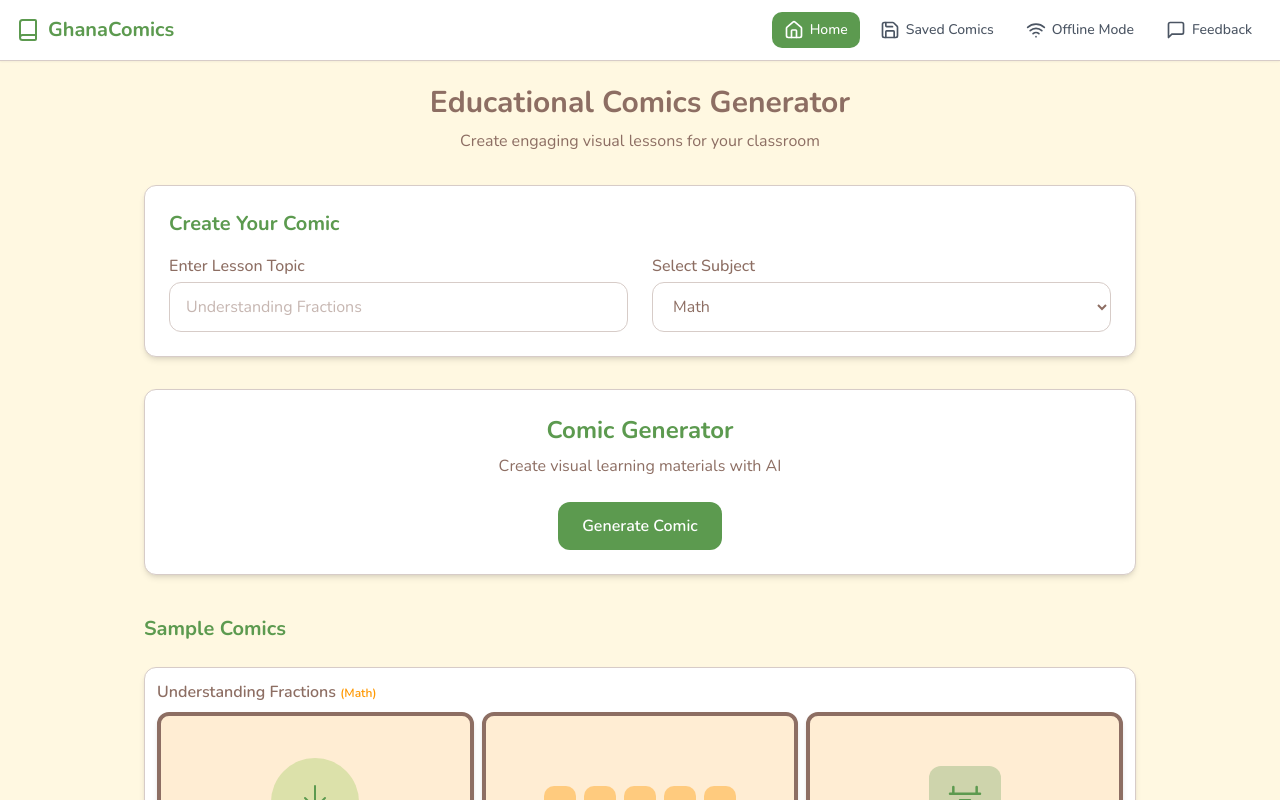
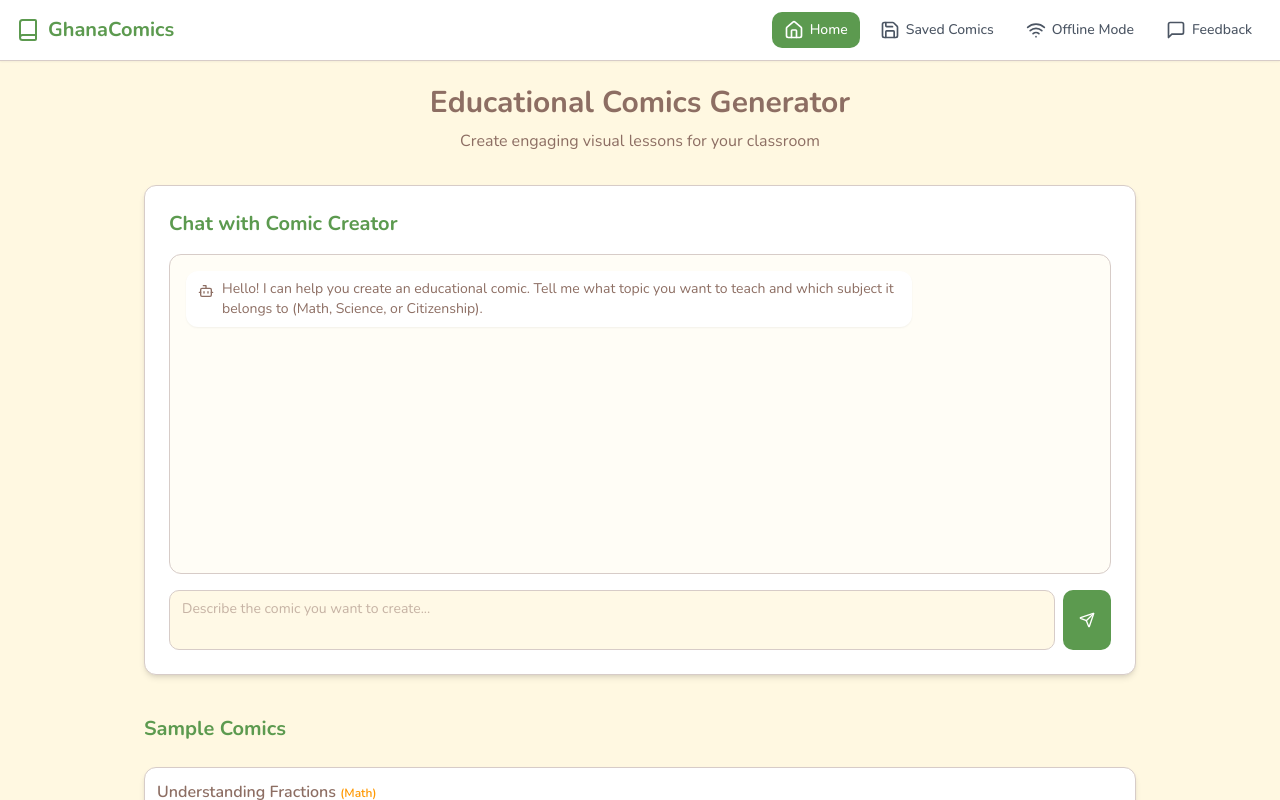
Before and after one commit to sylvesterakrong/comickids-ai, a React (Vite) app: page / in a window 1280 px wide. Shown: the top 800 px of the page. Built offline with nearby package versions, Linux system fonts and the light colour scheme.

Commit message:
Refactor: Implement chatbot interface
Replace topic and subject inputs with a chatbot-style interface for comic generation.

```diff
--- a/src/components/ComicGenerator.tsx
+++ b/src/components/ComicGenerator.tsx
@@ -1,5 +1,5 @@
 
-import React, { useState } from 'react';
+import React, { useState, useEffect } from 'react';
 import { DownloadIcon, RefreshCcw } from 'lucide-react';
 import { toast } from 'sonner';
 
@@ -11,6 +11,13 @@ interface ComicGeneratorProps {
 const ComicGenerator: React.FC<ComicGeneratorProps> = ({ subject, topic }) => {
   const [isLoading, setIsLoading] = useState(false);
   const [isGenerated, setIsGenerated] = useState(false);
+
+  // Auto-generate when component mounts with valid props
+  useEffect(() => {
+    if (topic) {
+      handleGenerateComic();
+    }
+  }, [topic]);
 
   const handleGenerateComic = () => {
     if (!topic) {
@@ -35,30 +42,20 @@ const ComicGenerator: React.FC<ComicGeneratorProps> = ({ subject, topic }) => {
   return (
     <div className="rounded-xl border border-ghana-lightBrown bg-white p-6 shadow-md">
       <div className="mb-6 text-center">
-        <h2 className="mb-2 text-2xl font-bold text-ghana-green">Comic Generator</h2>
-        <p className="text-ghana-brown">Create visual learning materials with AI</p>
+        <h2 className="mb-2 text-2xl font-bold text-ghana-green">Your Comic</h2>
+        <p className="text-ghana-brown">Visual learning materials for your classroom</p>
       </div>
 
       {!isGenerated ? (
         <div className="flex flex-col gap-4">
           <div className="text-center">
-            <button
-              onClick={handleGenerateComic}
-              disabled={isLoading}
-              className="relative inline-flex w-full items-center justify-center rounded-lg bg-ghana-green px-6 py-3 font-semibold text-white transition-colors hover:bg-ghana-lightGreen focus:outline-none focus:ring-2 focus:ring-ghana-green focus:ring-offset-2 disabled:cursor-not-allowed disabled:opacity-70 md:w-auto"
-            >
-              {isLoading ? (
-                <>
+            {/* Loading state */}
+            <div className="inline-flex items-center justify-center rounded-lg bg-ghana-green px-6 py-3 font-semibold text-white">
               <RefreshCcw className="mr-2 h-4 w-4 animate-spin-slow" />
-                  <span className="loading-dots">Generating with AI</span>
-                </>
-              ) : (
-                "Generate Comic"
-              )}
-            </button>
+              <span className="loading-dots">Generating your comic</span>
+            </div>
           </div>
 
-          {isLoading && (
           <div className="mt-6">
             <div className="mb-2 h-4 w-full animate-pulse rounded-full bg-ghana-lightBrown/30"></div>
             <div className="h-4 w-3/4 animate-pulse rounded-full bg-ghana-lightBrown/30"></div>
@@ -68,7 +65,6 @@ const ComicGenerator: React.FC<ComicGeneratorProps> = ({ subject, topic }) => {
               ))}
             </div>
           </div>
-          )}
         </div>
       ) : (
         <div className="space-y-6">
@@ -120,9 +116,9 @@ const ComicGenerator: React.FC<ComicGeneratorProps> = ({ subject, topic }) => {
                   </div>
                   <div className="flex h-1/4 items-center justify-center bg-white p-2">
                     <p className="text-center text-xs">
-                      {i === 0 && `Understanding ${topic}: First we learn what ${topic.toLowerCase()} means`}
-                      {i === 1 && `Using ${topic.toLowerCase()} in daily activities at the market`}
-                      {i === 2 && `Practice: Students try ${topic.toLowerCase()} themselves`}
+                      {i === 0 && `Understanding ${topic.split(' ').slice(0, 2).join(' ')}: First we learn what it means`}
+                      {i === 1 && `Using this concept in daily activities at the market`}
+                      {i === 2 && `Practice: Students try it themselves`}
                     </p>
                   </div>
                 </div>
--- a/src/components/HomeTab.tsx
+++ b/src/components/HomeTab.tsx
@@ -1,17 +1,107 @@
 
-import React, { useState } from 'react';
+import React, { useState, useRef, useEffect } from 'react';
 import SampleComicStrip from './SampleComicStrip';
 import ComicGenerator from './ComicGenerator';
+import { Send, Bot, User } from 'lucide-react';
+import { Button } from '@/components/ui/button';
+import { Textarea } from '@/components/ui/textarea';
+import { toast } from 'sonner';
 
 const HomeTab: React.FC = () => {
   const [topic, setTopic] = useState('');
   const [subject, setSubject] = useState('Math');
+  const [messages, setMessages] = useState<Array<{ role: 'user' | 'bot'; content: string }>>([
+    {
+      role: 'bot',
+      content: 'Hello! I can help you create an educational comic. Tell me what topic you want to teach and which subject it belongs to (Math, Science, or Citizenship).'
+    }
+  ]);
+  const [userInput, setUserInput] = useState('');
+  const [showGenerator, setShowGenerator] = useState(false);
+
+  const messagesEndRef = useRef<HTMLDivElement>(null);
 
   const sampleTopics = [
     { title: 'Understanding Fractions', subject: 'Math' },
     { title: 'Plant Life Cycle', subject: 'Science' },
     { title: 'Community Helper Roles', subject: 'Citizenship' }
   ];
+
+  useEffect(() => {
+    scrollToBottom();
+  }, [messages]);
+
+  const scrollToBottom = () => {
+    messagesEndRef.current?.scrollIntoView({ behavior: 'smooth' });
+  };
+
+  const handleSendMessage = () => {
+    if (!userInput.trim()) return;
+
+    // Add user message
+    const newMessages = [...messages, { role: 'user', content: userInput }];
+    setMessages(newMessages);
+
+    // Process the message to extract topic and subject
+    processUserInput(userInput);
+
+    // Clear input field
+    setUserInput('');
+  };
+
+  const processUserInput = (input: string) => {
+    const lowerInput = input.toLowerCase();
+
+    // Check if message contains subject indicators
+    let detectedSubject = 'Math'; // Default
+    if (lowerInput.includes('science') || lowerInput.includes('biology') ||
+        lowerInput.includes('chemistry') || lowerInput.includes('physics') ||
+        lowerInput.includes('plant') || lowerInput.includes('animal')) {
+      detectedSubject = 'Science';
+    } else if (lowerInput.includes('citizenship') || lowerInput.includes('community') ||
+              lowerInput.includes('society') || lowerInput.includes('culture') ||
+              lowerInput.includes('helper') || lowerInput.includes('profession')) {
+      detectedSubject = 'Citizenship';
+    }
+
+    // Extract potential topic (simply take the whole input as the topic for now)
+    const potentialTopic = input;
+
+    // Set the detected subject
+    setSubject(detectedSubject);
+
+    // Set the topic
+    setTopic(potentialTopic);
+
+    // Generate bot response
+    setTimeout(() => {
+      const botResponse = `I'll create a comic about "${potentialTopic}" for ${detectedSubject} class. Is that correct? If yes, click "Generate Comic" below, or you can provide more details.`;
+      setMessages(prev => [...prev, { role: 'bot', content: botResponse }]);
+
+      // Show the generator
+      setShowGenerator(true);
+    }, 500);
+  };
+
+  const handleKeyDown = (e: React.KeyboardEvent) => {
+    if (e.key === 'Enter' && !e.shiftKey) {
+      e.preventDefault();
+      handleSendMessage();
+    }
+  };
+
+  const handleGenerateClick = () => {
+    if (!topic) {
+      toast.error("Please describe your comic topic first");
+      return;
+    }
+
+    // Add a message indicating generation is starting
+    setMessages(prev => [...prev, {
+      role: 'bot',
+      content: `Starting to generate your comic about "${topic}" for ${subject} class...`
+    }]);
+  };
 
   return (
     <div className="container mx-auto max-w-5xl px-4 py-6">
@@ -21,43 +111,67 @@ const HomeTab: React.FC = () => {
       </div>
 
       <div className="mb-8 rounded-xl border border-ghana-lightBrown bg-white p-6 shadow-md">
-        <h2 className="mb-4 text-xl font-bold text-ghana-green">Create Your Comic</h2>
+        <h2 className="mb-4 text-xl font-bold text-ghana-green">Chat with Comic Creator</h2>
 
-        <div className="grid gap-6 md:grid-cols-2">
-          <div>
-            <label htmlFor="topic" className="mb-1 block font-medium text-ghana-brown">
-              Enter Lesson Topic
-            </label>
-            <input
-              id="topic"
-              type="text"
-              value={topic}
-              onChange={(e) => setTopic(e.target.value)}
-              placeholder="Understanding Fractions"
-              className="w-full rounded-lg border border-ghana-lightBrown bg-white px-4 py-3 text-ghana-brown placeholder:text-ghana-brown/50 focus:border-ghana-green focus:outline-none focus:ring-2 focus:ring-ghana-green/20"
-            />
+        {/* Chat messages area */}
+        <div className="mb-4 h-80 overflow-y-auto rounded-lg border border-ghana-lightBrown bg-ghana-cream/30 p-4">
+          {messages.map((msg, index) => (
+            <div
+              key={index}
+              className={`mb-3 flex ${msg.role === 'user' ? 'justify-end' : 'justify-start'}`}
+            >
+              <div
+                className={`flex max-w-[80%] items-start gap-2 rounded-lg px-3 py-2 ${
+                  msg.role === 'user'
+                    ? 'bg-ghana-green text-white'
+                    : 'bg-white text-ghana-brown shadow-sm'
+                }`}
+              >
+                {msg.role === 'bot' && (
+                  <Bot className="mt-1 h-4 w-4 flex-shrink-0" />
+                )}
+                <p className="text-sm">{msg.content}</p>
+                {msg.role === 'user' && (
+                  <User className="mt-1 h-4 w-4 flex-shrink-0" />
+                )}
+              </div>
+            </div>
+          ))}
+          <div ref={messagesEndRef} />
         </div>
 
-          <div>
-            <label htmlFor="subject" className="mb-1 block font-medium text-ghana-brown">
-              Select Subject
-            </label>
-            <select
-              id="subject"
-              value={subject}
-              onChange={(e) => setSubject(e.target.value)}
-              className="w-full rounded-lg border border-ghana-lightBrown bg-white px-4 py-3 text-ghana-brown focus:border-ghana-green focus:outline-none focus:ring-2 focus:ring-ghana-green/20"
+        {/* Input area */}
+        <div className="flex gap-2">
+          <Textarea
+            value={userInput}
+            onChange={(e) => setUserInput(e.target.value)}
+            onKeyDown={handleKeyDown}
+            placeholder="Describe the comic you want to create..."
+            className="min-h-[60px] flex-grow resize-none border border-ghana-lightBrown text-ghana-brown placeholder:text-ghana-brown/50 focus:border-ghana-green"
+          />
+          <Button
+            onClick={handleSendMessage}
+            className="h-auto bg-ghana-green text-white hover:bg-ghana-lightGreen"
           >
-              <option value="Math">Math</option>
-              <option value="Science">Science</option>
-              <option value="Citizenship">Citizenship</option>
-            </select>
-          </div>
-        </div>
+            <Send className="h-5 w-5" />
+          </Button>
         </div>
 
+        {showGenerator && (
+          <div className="mt-4 text-center">
+            <Button
+              onClick={handleGenerateClick}
+              className="bg-ghana-orange text-white hover:bg-ghana-lightOrange"
+            >
+              Generate Comic
+            </Button>
+          </div>
+        )}
+      </div>
+
+      {showGenerator ? (
         <ComicGenerator subject={subject} topic={topic} />
-
+      ) : (
         <div className="mt-10">
           <h2 className="mb-6 text-xl font-bold text-ghana-green">Sample Comics</h2>
           <div className="space-y-4">
@@ -70,6 +184,7 @@ const HomeTab: React.FC = () => {
             ))}
           </div>
         </div>
+      )}
     </div>
   );
 };
```
Lines whose indentation alone changed are shown as unchanged.
